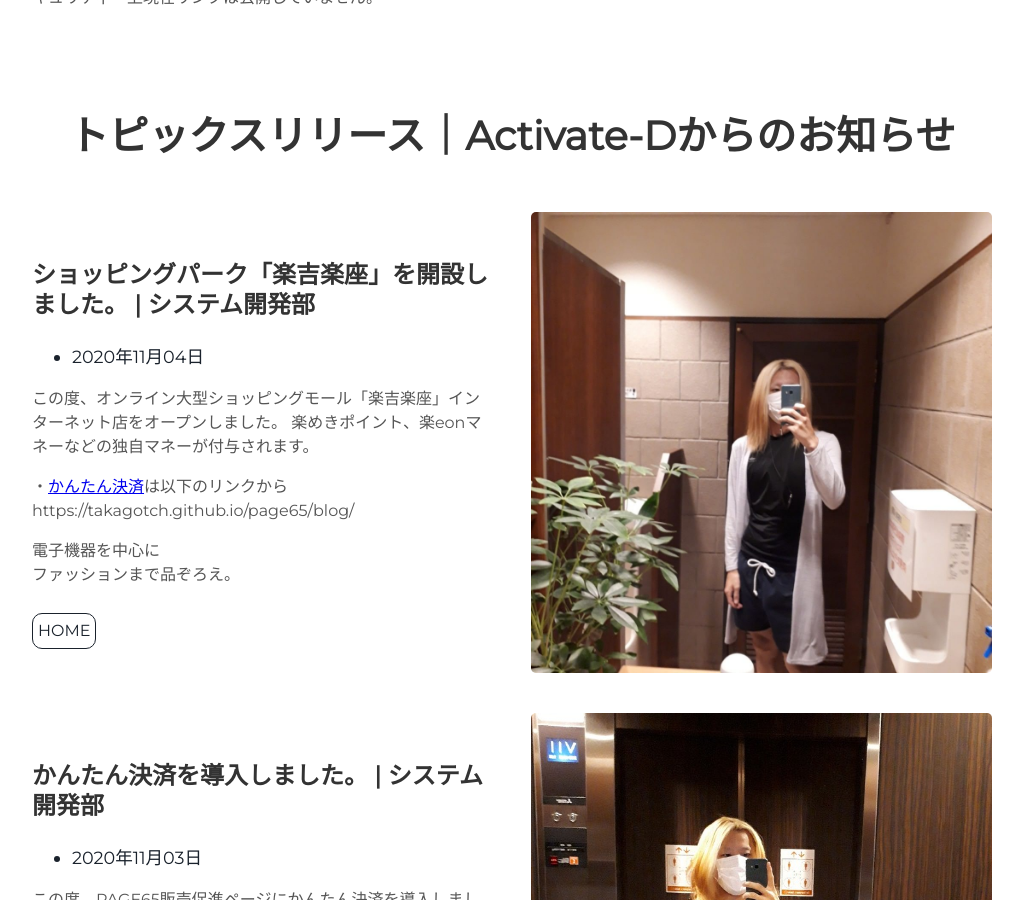
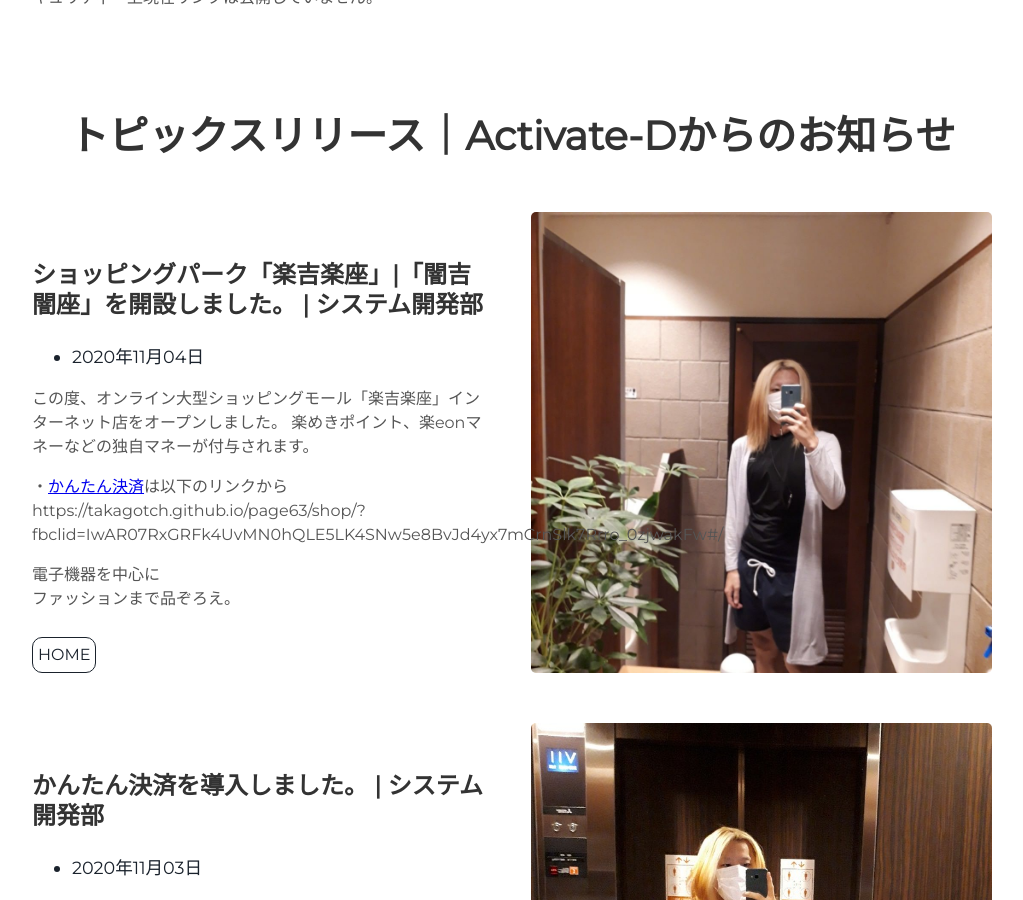
Before and after one commit to takagotch/page351, a Jekyll site: the page built from index.html, in a window 1280 px wide and 900 px high, scrolled down 2312 px. Shown: the whole window, without its empty margins (128-1151 px from the left). Built offline with Jekyll 4.4.1, drawn with Linux system fonts in a browser that asks for light colours.

Commit message:
Update projects.html

```diff
--- a/_includes/projects.html
+++ b/_includes/projects.html
@@ -27,7 +27,7 @@
     <img alt="mountains" src="{{ "/assets/img/fr10.jpg" | prepend: site.baseurl }}" />
   </div>
   <div class="contents">
-    <h3> ショッピングパーク「楽吉楽座」を開設しました。 | システム開発部 </h3>
+    <h3> ショッピングパーク「楽吉楽座」|「闇吉闇座」を開設しました。 | システム開発部 </h3>
     <ul>
       <li>
       2020年11月04日
@@ -44,7 +44,7 @@
     </p>
     <p>
     ・<a href="https://takagotch.github.io/page65/blog/">かんたん決済<a>は以下のリンクから
-     https://takagotch.github.io/page65/blog/
+     https://takagotch.github.io/page63/shop/?fbclid=IwAR07RxGRFk4UvMN0hQLE5LK4SNw5e8BvJd4yx7mCrnSlk7Rrro_0zjwakFw#/
     </p>
     <p>
     電子機器を中心に <br/>
```
